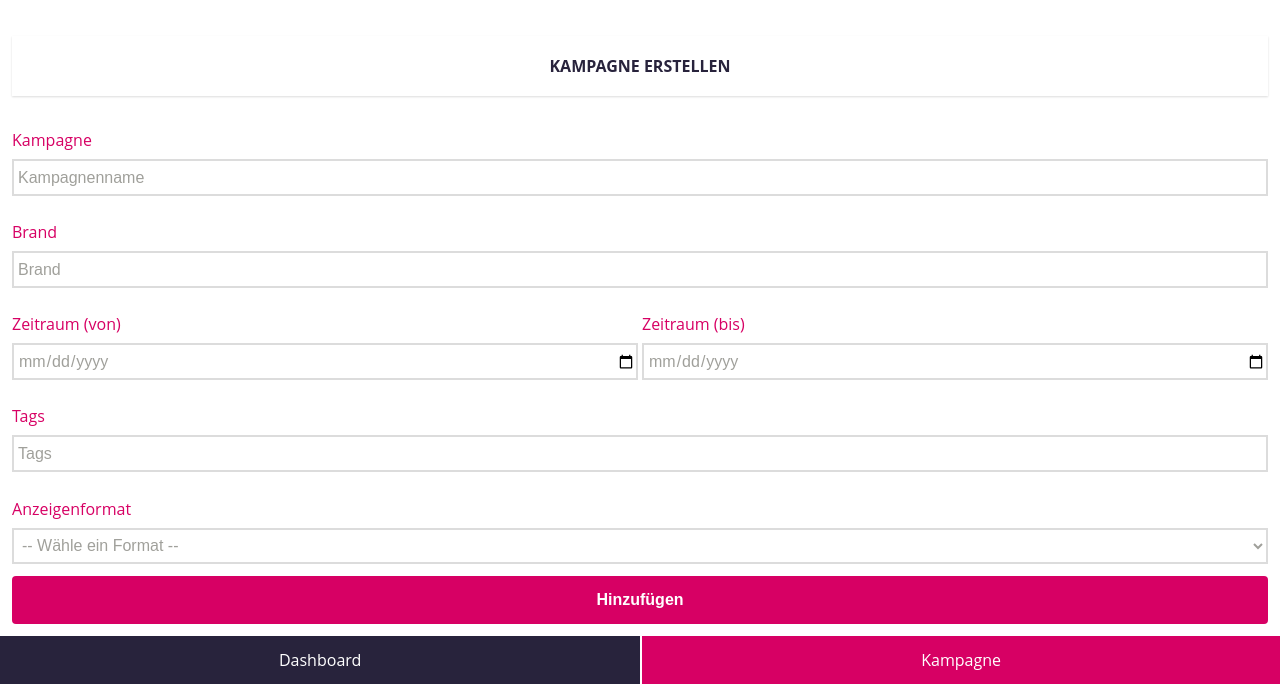
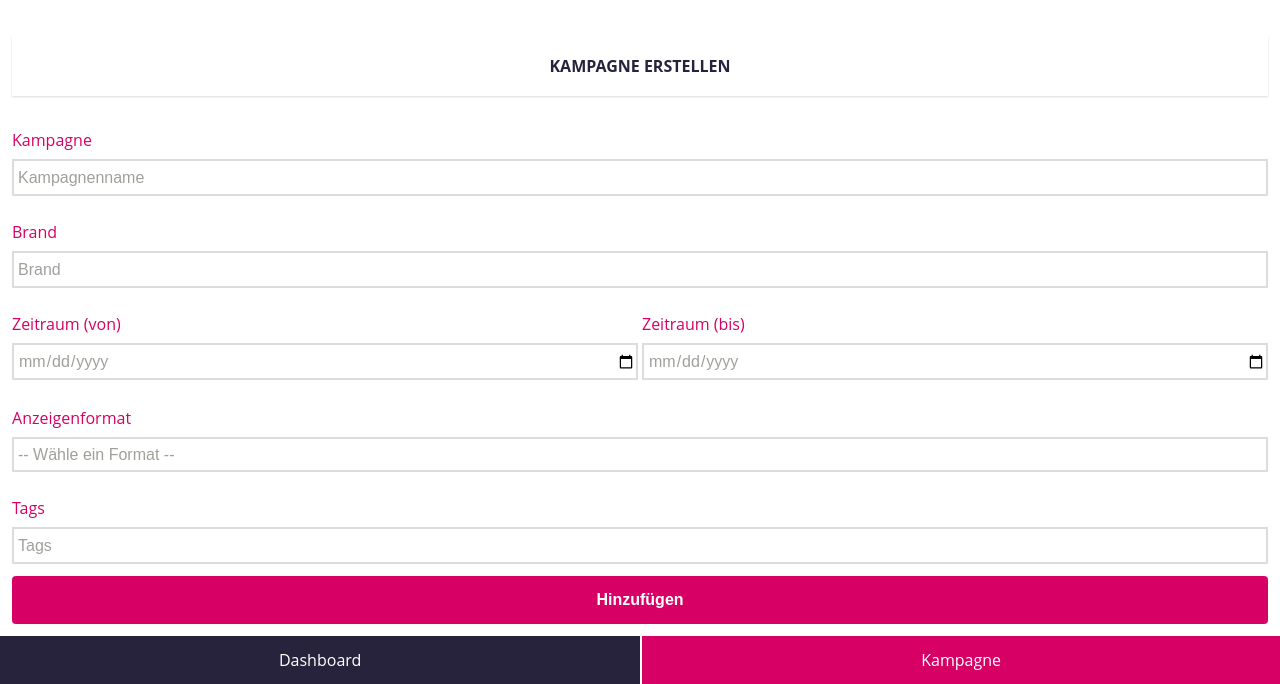
Before and after one commit to KALTWASSERio/pryntad, a React (Create React App) app: page /create in a window 1280 px wide. Shown: the part 116-800 px from the top of the page. Built offline with nearby package versions, Linux system fonts and the light colour scheme; no server answers.

Commit message:
Fix styling bugs in inputs

```diff
--- a/src/app/GlobalStyle.js
+++ b/src/app/GlobalStyle.js
@@ -35,13 +35,14 @@ export default createGlobalStyle`
     width: 100%;
     font-family: sans-serif;
     color: #a0a09b;
-  }
+}
 
   ::placeholder {
     color: #a0a09b;
   }
 
   select {
+    appearance: none;
     border: 2px solid #dcdcdc;
     border-radius: none;
     background: white;
--- a/src/create/CreateCampaignPage.js
+++ b/src/create/CreateCampaignPage.js
@@ -38,7 +38,7 @@ export default function CreateCampaignPage(props) {
     setData(defaultData)
   }
 
-  const { title, brand, scheduleFrom, scheduleTo, tags } = data
+  const { title, brand, scheduleFrom, scheduleTo, format, tags } = data
 
   return (
     <Grid>
@@ -46,12 +46,13 @@ export default function CreateCampaignPage(props) {
         Kampagne erstellen
       </Title>
       <CampaignContainer data-cy="preview-container">
-        {(title || brand || scheduleFrom || scheduleTo || tags) && (
+        {(title || brand || scheduleFrom || scheduleTo || format || tags) && (
           <Campaign
-            title={title || 'Kein Kampagnentitel'}
-            brand={brand || 'Keine Brand'}
-            scheduleFrom={scheduleFrom || 'No shedule yet'}
+            title={title || 'kein Kampagnentitel'}
+            brand={brand || 'keine Brand'}
+            scheduleFrom={scheduleFrom || 'kein Startdatum'}
             scheduleTo={scheduleTo || 'kein Enddatum'}
+            format={format || 'kein Anzeigenformat hinterlegt'}
             tags={split(tags)}
           />
         )}
--- a/src/create/Form.js
+++ b/src/create/Form.js
@@ -82,6 +82,7 @@ export default function Form({ data, onSubmit, onInputChange }) {
           />
         </StyledSectionTo>
       </StyledInputAreaDates>
+      <Select value={data.format} onInput={onInputChange} name="format" />
       <StyledInputArea>
         <StyledLabel for="tags__input">Tags</StyledLabel>
         <input
@@ -93,7 +94,6 @@ export default function Form({ data, onSubmit, onInputChange }) {
           name="tags"
         />
       </StyledInputArea>
-      <Select />
       <button>Hinzufügen</button>
     </StyledForm>
   )
--- a/src/create/Select.js
+++ b/src/create/Select.js
@@ -11,7 +11,7 @@ const StyledInputArea = styled.section`
   display: grid;
 `
 
-export default function Select() {
+export default function Select(value) {
   return (
     <StyledInputArea>
       <StyledLabel for="ad-select">Anzeigenformat</StyledLabel>
```
